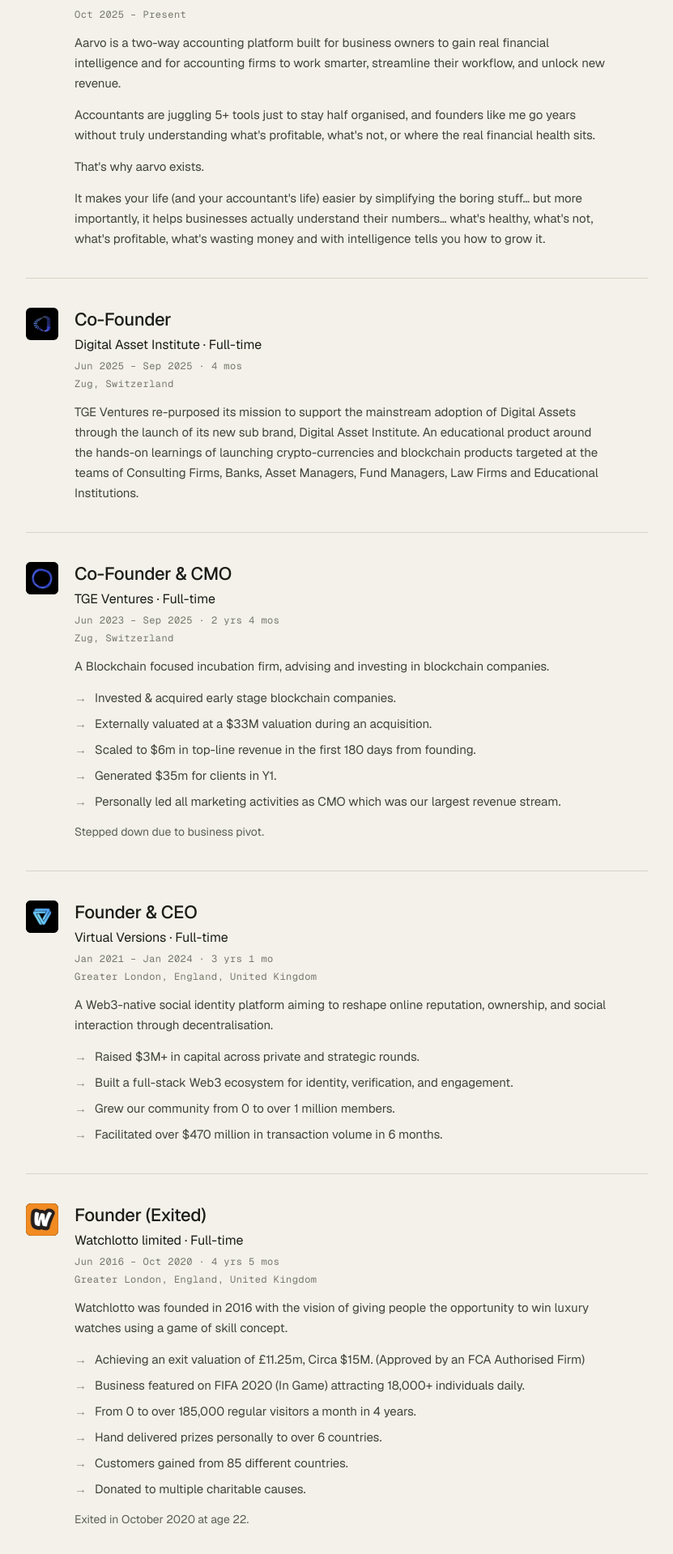
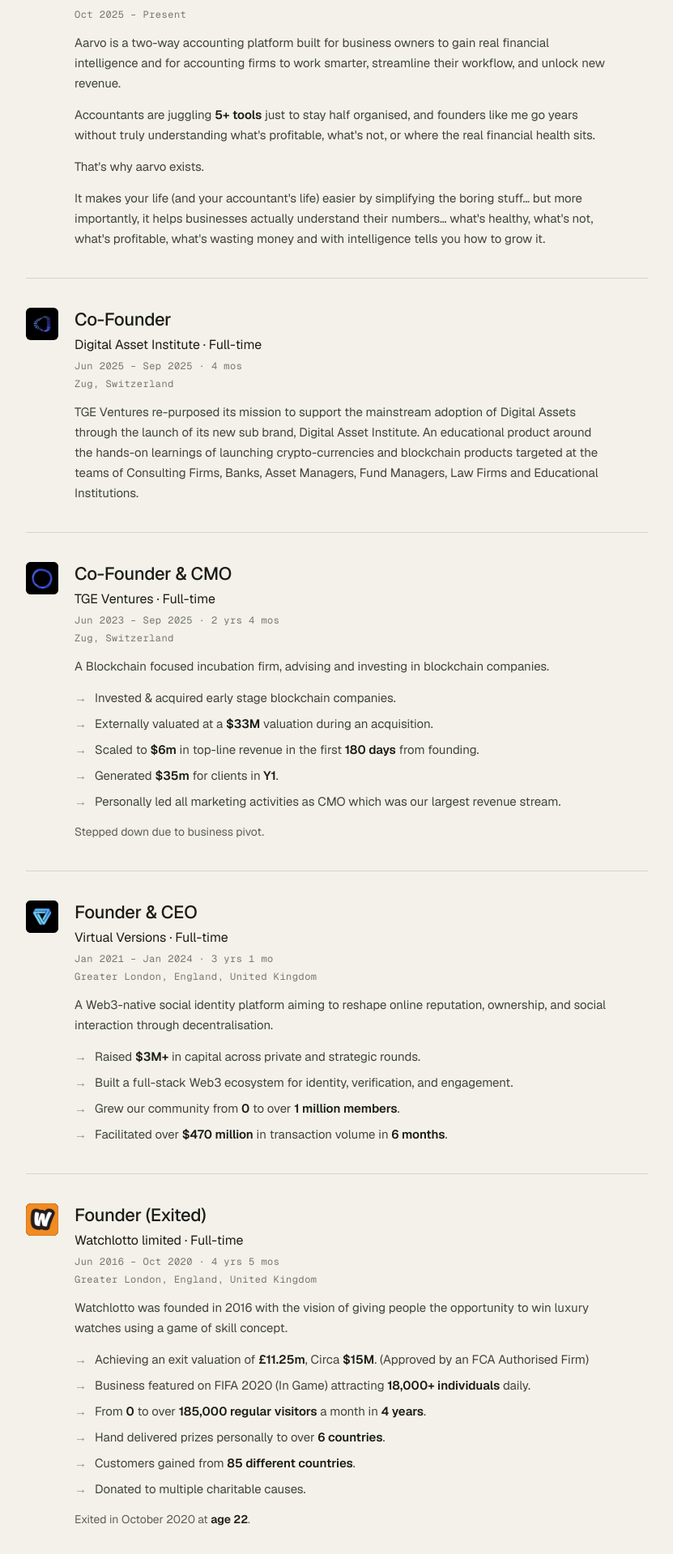
Before and after one commit to Harrison-Gwinnett/personalweb, a Next.js app: page /history in a window 1280 px wide. Shown: the part 441-2360 px from the top of the page at 81% size, without its empty margins (224-1055 px from the left). Built offline with nearby package versions, Linux system fonts and the light colour scheme.

Commit message:
Emphasize key figures in History entries

```diff
--- /dev/null
+++ b/components/history/HighlightedText.tsx
@@ -0,0 +1,17 @@
+const METRIC_PATTERN =
+  /((?:[$£][\d,.]+(?:\s?million|[Mm])?\+?)|(?:\b\d[\d,.]*\+?\s+(?:million(?:\s+members)?|(?:regular\s+)?visitors|individuals|days|months|years|(?:different\s+)?countries)\b)|(?:\b\d+\+\s+tools\b)|(?:\bY1\b)|(?:\bage\s+\d+\b)|(?:\b0\b))/gi
+
+const EXACT_METRIC_PATTERN =
+  /^(?:[$£][\d,.]+(?:\s?million|[Mm])?\+?|\d[\d,.]*\+?\s+(?:million(?:\s+members)?|(?:regular\s+)?visitors|individuals|days|months|years|(?:different\s+)?countries)|\d+\+\s+tools|Y1|age\s+\d+|0)$/i
+
+export default function HighlightedText({ children }: { children: string }) {
+  return children.split(METRIC_PATTERN).map((part, index) =>
+    EXACT_METRIC_PATTERN.test(part) ? (
+      <strong key={`${part}-${index}`} style={{ color: '#1B1C18', fontWeight: 600 }}>
+        {part}
+      </strong>
+    ) : (
+      part
+    ),
+  )
+}
--- a/components/history/HistoryDesktop.tsx
+++ b/components/history/HistoryDesktop.tsx
@@ -1,6 +1,7 @@
 'use client'
 import NavDesktop from '@/components/NavDesktop'
 import { FadeUp, FadeIn } from '@/components/motion/primitives'
+import HighlightedText from '@/components/history/HighlightedText'
 import { historyRoles, type HistoryRole } from '@/lib/history'
 import { socialLinks } from '@/lib/social'
 
@@ -79,13 +80,13 @@
 
         {role.summary && (
           <p style={{ color: '#41443B', fontFamily: GS, fontSize: '15px', letterSpacing: '-0.003em', lineHeight: '25px', margin: 0, maxWidth: '660px' }}>
-            {role.summary}
+            <HighlightedText>{role.summary}</HighlightedText>
           </p>
         )}
 
         {role.paragraphs?.map((p) => (
           <p key={p.slice(0, 24)} style={{ color: '#41443B', fontFamily: GS, fontSize: '15px', letterSpacing: '-0.003em', lineHeight: '25px', margin: 0, maxWidth: '660px' }}>
-            {p}
+            <HighlightedText>{p}</HighlightedText>
           </p>
         ))}
 
@@ -94,7 +95,7 @@
             {role.bullets.map((item) => (
               <li key={item} style={{ color: '#41443B', display: 'flex', fontFamily: GS, fontSize: '15px', gap: '10px', letterSpacing: '-0.003em', lineHeight: '25px' }}>
                 <span aria-hidden="true" style={{ color: '#8A8C7F', flexShrink: 0 }}>→</span>
-                <span>{item}</span>
+                <span><HighlightedText>{item}</HighlightedText></span>
               </li>
             ))}
           </ul>
@@ -102,7 +103,7 @@
 
         {role.closing && (
           <p style={{ color: '#5E6157', fontFamily: GS, fontSize: '14px', fontStyle: 'italic', letterSpacing: '-0.003em', lineHeight: '23px', margin: 0, maxWidth: '660px' }}>
-            {role.closing}
+            <HighlightedText>{role.closing}</HighlightedText>
           </p>
         )}
       </div>
--- a/components/history/HistoryMobile.tsx
+++ b/components/history/HistoryMobile.tsx
@@ -1,6 +1,7 @@
 'use client'
 import MobileNav from '@/components/MobileNav'
 import { FadeUp, FadeIn } from '@/components/motion/primitives'
+import HighlightedText from '@/components/history/HighlightedText'
 import { historyRoles, type HistoryRole } from '@/lib/history'
 import { socialLinks } from '@/lib/social'
 
@@ -80,13 +81,13 @@
 
       {role.summary && (
         <p style={{ color: '#41443B', fontFamily: GS, fontSize: '14px', letterSpacing: '-0.003em', lineHeight: '23px', margin: 0 }}>
-          {role.summary}
+          <HighlightedText>{role.summary}</HighlightedText>
         </p>
       )}
 
       {role.paragraphs?.map((p) => (
         <p key={p.slice(0, 24)} style={{ color: '#41443B', fontFamily: GS, fontSize: '14px', letterSpacing: '-0.003em', lineHeight: '23px', margin: 0 }}>
-          {p}
+          <HighlightedText>{p}</HighlightedText>
         </p>
       ))}
 
@@ -95,7 +96,7 @@
           {role.bullets.map((item) => (
             <li key={item} style={{ color: '#41443B', display: 'flex', fontFamily: GS, fontSize: '14px', gap: '10px', letterSpacing: '-0.003em', lineHeight: '23px' }}>
               <span aria-hidden="true" style={{ color: '#8A8C7F', flexShrink: 0 }}>→</span>
-              <span>{item}</span>
+              <span><HighlightedText>{item}</HighlightedText></span>
             </li>
           ))}
         </ul>
@@ -103,7 +104,7 @@
 
       {role.closing && (
         <p style={{ color: '#5E6157', fontFamily: GS, fontSize: '13px', fontStyle: 'italic', letterSpacing: '-0.003em', lineHeight: '21px', margin: 0 }}>
-          {role.closing}
+          <HighlightedText>{role.closing}</HighlightedText>
         </p>
       )}
     </FadeUp>
```
